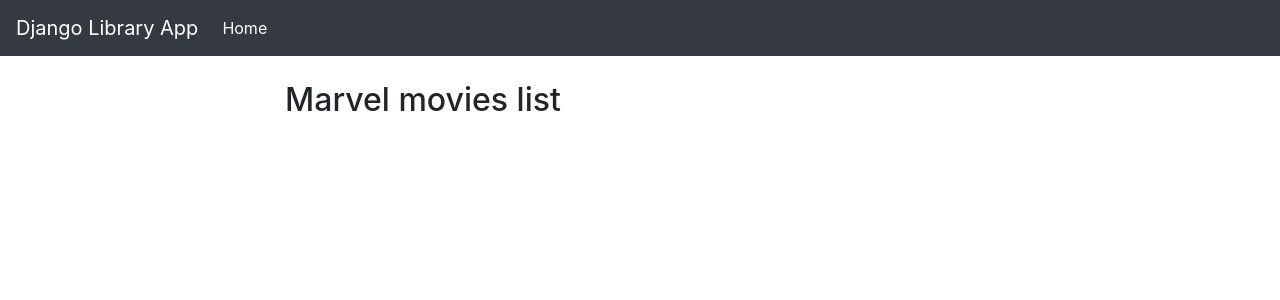
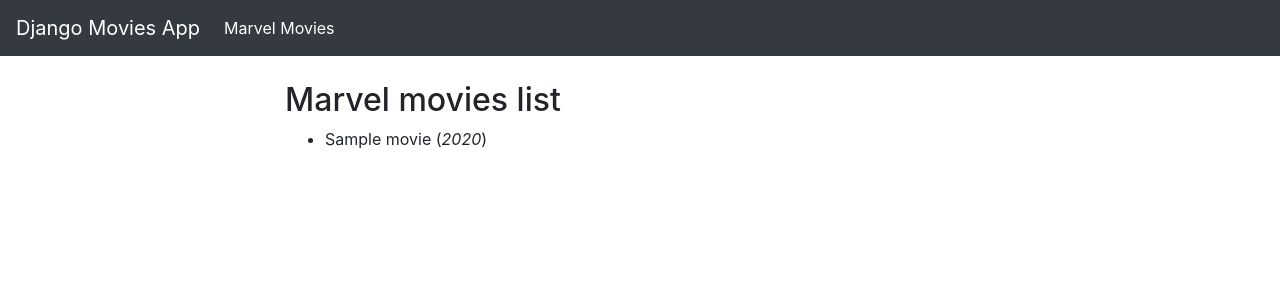
Before and after one commit to all-about-django/django-uwsgi-nginx-tutorial, a Django app: template movies/templates/marvels/list.html in a window 1280 px wide. Shown: the top 300 px of the page. Run offline with Django 3.2, Linux system fonts and the light colour scheme; the template is opened without the code that fills it: most values are stand-ins (such as "Sample title", 1, 10 or a date in 2020); some libraries are stand-ins or nearby versions.

Commit message:
add view to show marvel movie list dynamically from file.

```diff
--- a/movies/templates/base.html
+++ b/movies/templates/base.html
@@ -13,19 +13,19 @@
         }
     </style>
     {% block custom_css %}{% endblock %}
-    <title>Django Library App</title>
+    <title>Django Movies App</title>
 </head>
 
 <body>
     <nav class="navbar navbar-expand-lg navbar-dark bg-dark">
-        <a class="navbar-brand" href="#">Django Library App</a>
+        <a class="navbar-brand" href="#">Django Movies App</a>
         <button class="navbar-toggler" type="button" data-toggle="collapse" data-target="#navbarSupportedContent" aria-controls="navbarSupportedContent" aria-expanded="false" aria-label="Toggle navigation">
             <span class="navbar-toggler-icon"></span>
         </button>
         <div class="collapse navbar-collapse" id="navbarSupportedContent">
             <ul class="navbar-nav mr-auto">
                 <li class="nav-item active">
-                    <a class="nav-link" href="/">Home <span class="sr-only">(current)</span></a>
+                    <a class="nav-link" href="{% url 'marvel-movies-list' %}">Marvel Movies <span class="sr-only">(current)</span></a>
                 </li>
             </ul>
         </div>
--- a/movies/templates/marvels/list.html
+++ b/movies/templates/marvels/list.html
@@ -2,4 +2,13 @@
 
 {% block container %}
 <h2>Marvel movies list</h2>
+
+<ul>
+{% for movie in movies %}
+    <li>
+        {{movie.name}}
+        (<i>{{movie.year}}</i>)
+    </li>
+{% endfor %}
+</ul>
 {% endblock %}
```
Also changed, not shown: movies/marvel/views.py (+10 -1 lines).
